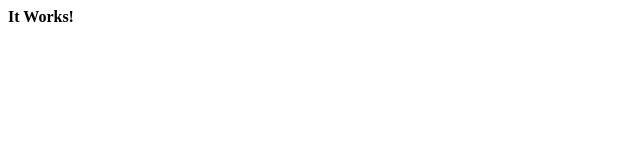
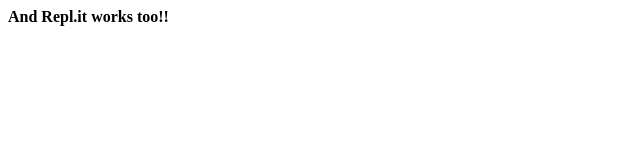
Before and after one commit to rexthehunter07/rexthehunter07.github.io, a plain HTML site: page index.html in a window 1280 px wide. Shown: the whole page, without its empty margins (0-640 px from the left). Drawn offline with Linux system fonts and the light colour scheme.

Commit message:
Repl.it works

```diff
--- a/index.html
+++ b/index.html
@@ -1 +1 @@
-<b>It Works!</b>
+<b>And Repl.it works too!!</b>
```
Also changed, not shown: 1 other file.
